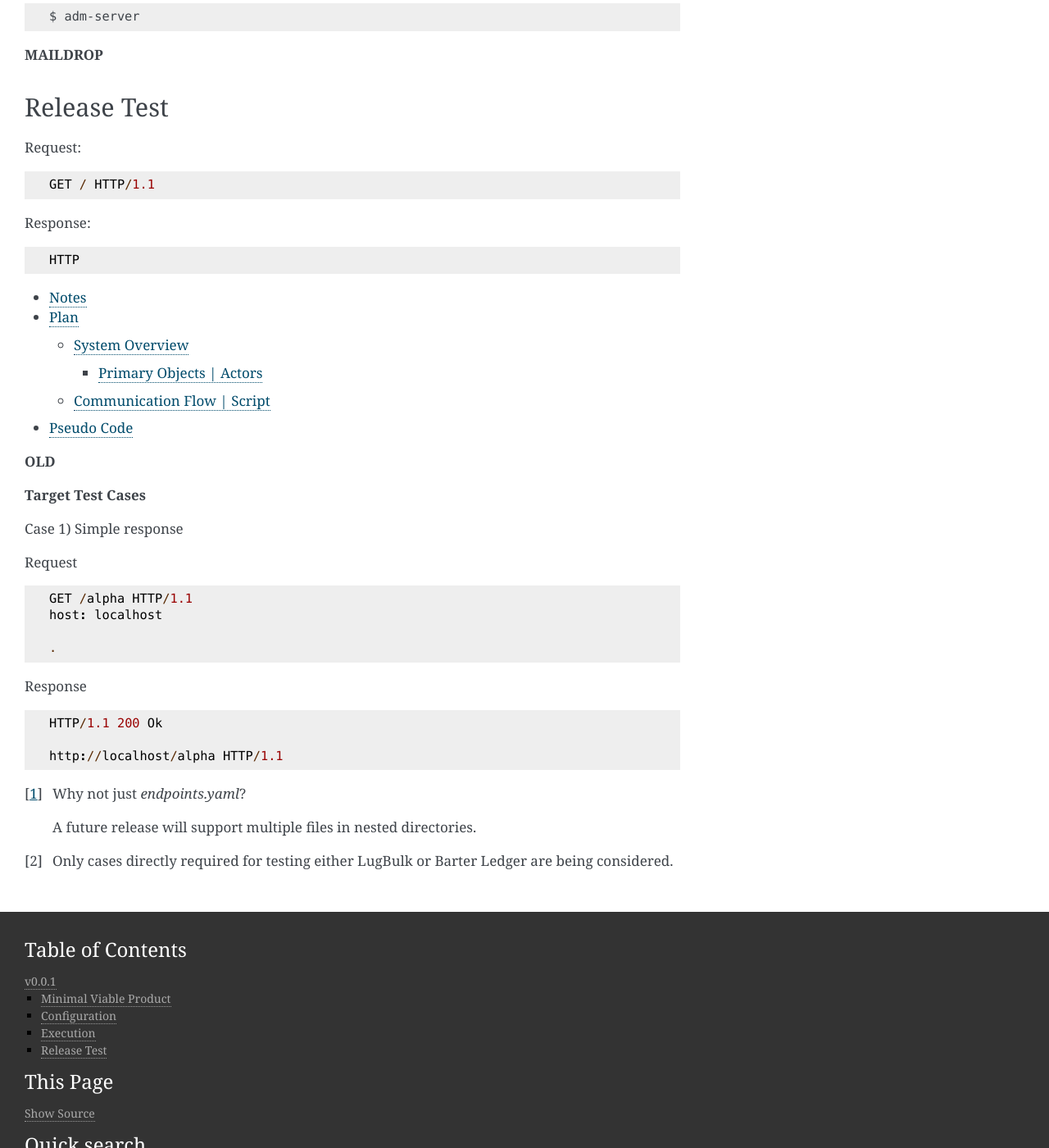
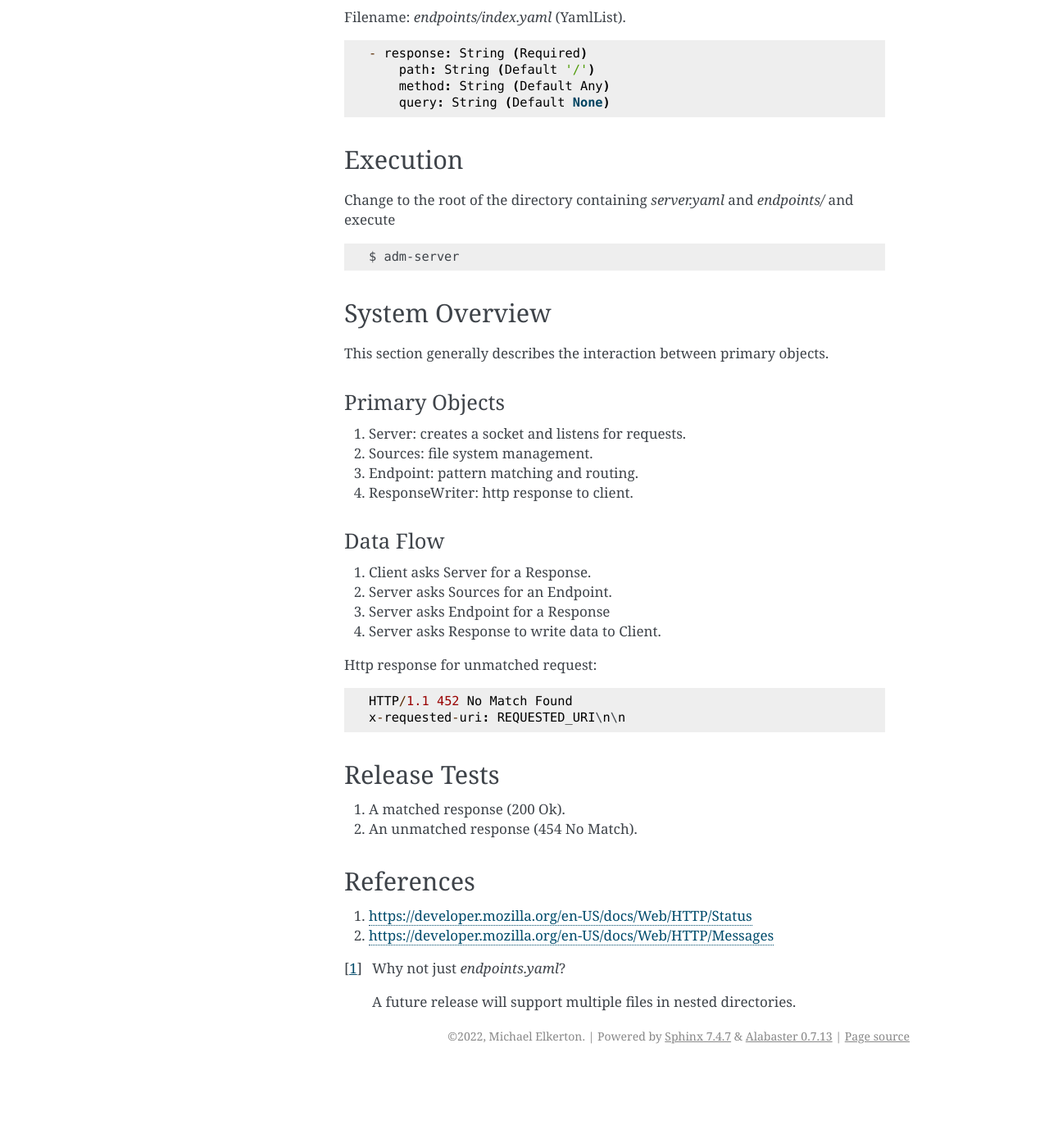
Before and after one commit to melkerton/adm-server, a Sphinx documentation site: the page built from docs/source/development/v0.0.1/index.rst, in a window 1280 px wide and 1400 px high, scrolled down 822 px. Shown: the whole window at 82% size. Built offline with Sphinx 7.4.7, drawn with Linux system fonts in a browser that asks for light colours; after the commit the page ends 2125 px from its top, so only the background shows below that; some of the changed text lies outside the part shown.

Commit message:
Auto Commit 1758

```diff
--- a/docs/source/cheatsheet.rst
+++ b/docs/source/cheatsheet.rst
@@ -1,5 +1,5 @@
-Cheatsheet
-==========
+RST Cheatsheet
+==============
 
 ===============
  Section Title
--- a/docs/source/conf.py
+++ b/docs/source/conf.py
@@ -28,4 +28,3 @@
 
 html_theme = 'alabaster'
 html_static_path = ['_static']
-html_css_files = ['development.css']
--- a/docs/source/development/v0.0.1/index.rst
+++ b/docs/source/development/v0.0.1/index.rst
@@ -7,17 +7,23 @@
 
     adm-server-v0.0.1 will provide
 
-    #. a method for mocking Keycloak endpoints,
-    #. a method for mocking typical Django Rest Framework endpoints,
+    #. a method for mocking Keycloak and typical Django Rest Framework endpoints,
+    #. a basic request matching utility that
+
+        #. performs matches on the requested uri including the query string, for example given the request **http://localhost/widgets?id=1** the match string is **widgets?id=1**,
+        #. uses simple comparison matching, i.e. matches exactly the first N characters of each string (where N is the length of the configured path), to determine if there is a match or not.
     #. the user with control over the entire Http Response Message.
 
 ----------------------
 Configuration
 ----------------------
 
-All configuration is controlled by configuration files. System configuration is found in `server.yaml`. Request matching and response is controlled by `endpoints/index.yaml` [#endpoints]_.
+All configuration is controlled by configuration files.
 
-Filename: `server.yaml`.
+    #. System configuration is found in `server.yaml`.
+    #. Request matching and response is controlled by `endpoints/index.yaml` [#endpoints]_.
+
+Filename: `server.yaml` (YamlMap).
 
 .. code-block:: none
 
@@ -25,7 +31,7 @@
         port: Integer (Default 1025)
         host: String (Default '0.0.0.0')
 
-Filename: `endpoints/index.yaml`.
+Filename: `endpoints/index.yaml` (YamlList).
 
 .. code-block::
 
@@ -45,61 +51,56 @@
     $ adm-server
 
 
-**MAILDROP**
+
+---------------
+System Overview
+---------------
+
+This section generally describes the interaction between primary objects.
+
++++++++++++++++
+Primary Objects
++++++++++++++++
+
+#. Server: creates a socket and listens for requests.
+#. Sources: file system management.
+#. Endpoint: pattern matching and routing.
+#. ResponseWriter: http response to client.
+
++++++++++
+Data Flow
++++++++++
+
+#. Client asks Server for a Response.
+#. Server asks Sources for an Endpoint.
+#. Server asks Endpoint for a Response
+#. Server asks Response to write data to Client.
+
+Http response for unmatched request:
+
+.. code-block::
+
+    HTTP/1.1 452 No Match Found
+    x-requested-uri: REQUESTED_URI\n\n
 
 
 ----------------------
-Release Test
+Release Tests
 ----------------------
 
-Request:
+#. A matched response (200 Ok).
 
-.. code-block::
-
-    GET / HTTP/1.1
-
-Response:
-
-.. code-block::
-
-    HTTP
+#. An unmatched response (454 No Match).
 
 
-.. toctree::
+----------------------
+References
+----------------------
 
-   notes.rst
-   plan.rst
-   pseudo-code.rst
-
-**OLD**
-
-
-**Target Test Cases**
-
-Case 1) Simple response
-
-Request
-
-.. code-block::
-
-    GET /alpha HTTP/1.1
-    host: localhost
-
-    .
-
-
-Response
-
-
-.. code-block::
-
-    HTTP/1.1 200 Ok
-
-    http://localhost/alpha HTTP/1.1
+#. https://developer.mozilla.org/en-US/docs/Web/HTTP/Status
+#. https://developer.mozilla.org/en-US/docs/Web/HTTP/Messages
 
 
 .. [#endpoints] Why not just `endpoints.yaml`?
 
     A future release will support multiple files in nested directories.
-
-.. [#specific] Only cases directly required for testing either LugBulk or Barter Ledger are being considered.
```
Also changed, not shown: docs/source/development/v0.0.1/notes.rst (deleted, +0 -25 lines), docs/source/development/v0.0.1/plan.rst (deleted, +0 -36 lines), docs/source/development/v0.0.1/pseudo-code.rst (deleted, +0 -20 lines).
